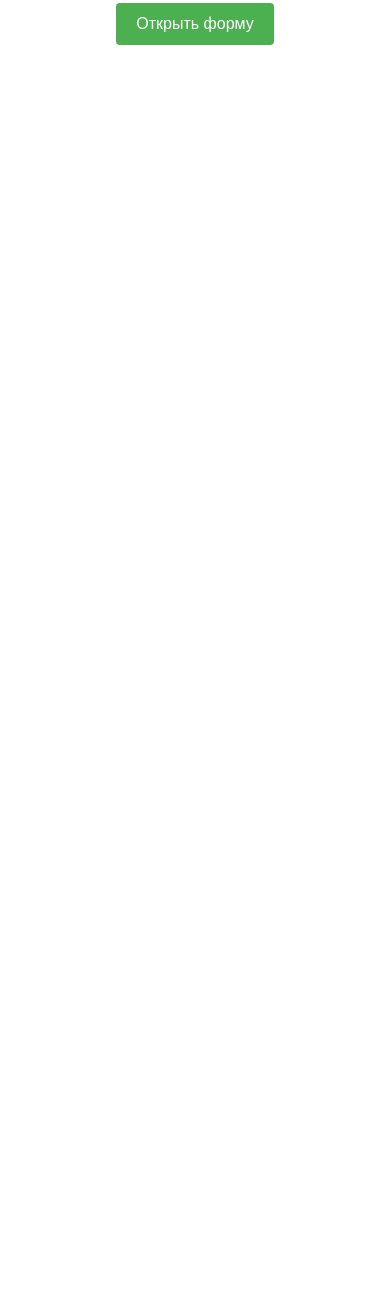
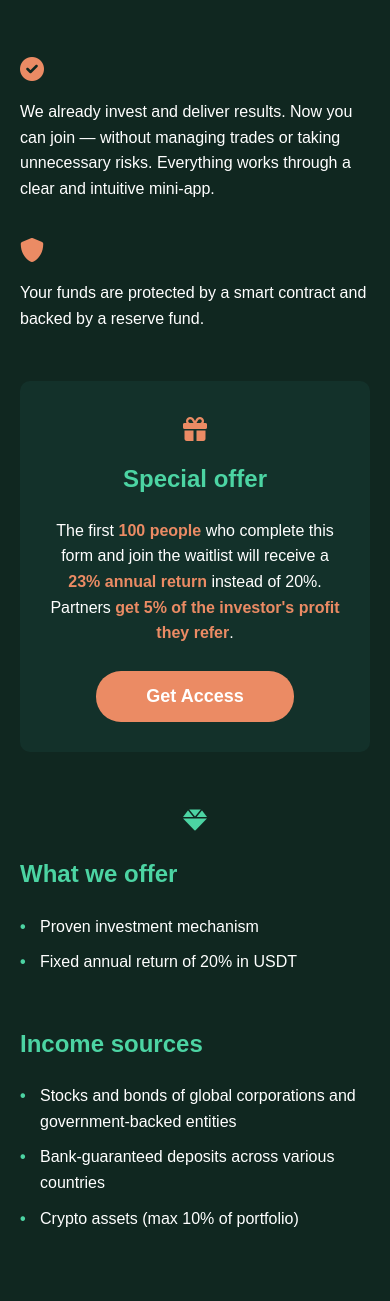
Before and after one commit to AnastasiyaMazura/landing, a website: page client/index.html in a window 390 px wide. Shown: the part 205-1506 px from the top of the page. Before the commit the page ends 844 px from the top, so only its background shows below. Drawn offline with Linux system fonts and the light colour scheme.

Commit message:
chg: dev: Update desktop view

```diff
--- a/client/index.html
+++ b/client/index.html
@@ -1,59 +1,57 @@
 <!DOCTYPE html>
-<html lang="ru">
+<html lang="en">
 <head>
     <meta charset="UTF-8">
     <meta name="viewport" content="width=device-width, initial-scale=1.0">
-    <title>Лендинг</title>
+    <title>20% Stable Income Investment</title>
     <link rel="stylesheet" href="styles.css">
+    <link rel="stylesheet" href="https://cdnjs.cloudflare.com/ajax/libs/font-awesome/6.0.0-beta3/css/all.min.css">
 </head>
 <body>
     <div class="container">
         <header>
-            <h1>Добро пожаловать на лендинг</h1>
-            <p>Простая демонстрация функциональности</p>
+            <h1>20% stable income per<br>year in USDT</h1>
+            <p class="subtitle">Passive. Simple.</p>
         </header>
 
-        <section class="main-content">
-            <button id="openFormBtn">Открыть форму</button>
+        <section class="features">
+            <div class="feature-item">
+                <div class="icon"><i class="fas fa-check-circle"></i></div>
+                <p>We already invest and deliver results. Now you can join — without managing trades or taking unnecessary risks. Everything works through a clear and intuitive mini-app.</p>
+            </div>
+
+            <div class="feature-item">
+                <div class="icon"><i class="fas fa-shield-alt"></i></div>
+                <p>Your funds are protected by a smart contract and backed by a reserve fund.</p>
+            </div>
         </section>
 
-        <!-- Модальное окно -->
-        <div id="formModal" class="modal">
-            <div class="modal-content">
-                <span class="close">&times;</span>
-                <h2>Обратная связь</h2>
-                <form id="contactForm">
-                    <div class="form-group">
-                        <label for="email">Email:</label>
-                        <input type="email" id="email" name="email" required>
-                    </div>
+        <section class="special-offer">
+            <div class="offer-icon"><i class="fas fa-gift"></i></div>
+            <h2>Special offer</h2>
+            <p>
+                The first <span class="highlight">100 people</span> who complete this form and join the waitlist will receive a <span class="highlight">23% annual return</span> instead of 20%. Partners <span class="highlight">get 5% of the investor's profit they refer</span>.
+            </p>
+            <button class="cta-button">Get Access</button>
+        </section>
 
-                    <h3>Выберите интересующие темы:</h3>
-                    <div class="checkbox-group">
-                        <div>
-                            <input type="checkbox" id="option1" name="interests" value="option1">
-                            <label for="option1">Вариант 1</label>
-                        </div>
-                        <div>
-                            <input type="checkbox" id="option2" name="interests" value="option2">
-                            <label for="option2">Вариант 2</label>
-                        </div>
-                        <div>
-                            <input type="checkbox" id="option3" name="interests" value="option3">
-                            <label for="option3">Вариант 3</label>
-                        </div>
-                    </div>
+        <section class="what-we-offer">
+            <div class="section-icon"><i class="fas fa-gem"></i></div>
+            <h2>What we offer</h2>
+            <ul>
+                <li>Proven investment mechanism</li>
+                <li>Fixed annual return of 20% in USDT</li>
+            </ul>
+        </section>
 
-                    <div class="form-group">
-                        <label for="message">Сообщение:</label>
-                        <textarea id="message" name="message" rows="4"></textarea>
-                    </div>
-
-                    <button type="submit">Отправить</button>
-                </form>
-            </div>
-        </div>
+        <section class="income-sources">
+            <h2>Income sources</h2>
+            <ul>
+                <li>Stocks and bonds of global corporations and government-backed entities</li>
+                <li>Bank-guaranteed deposits across various countries</li>
+                <li>Crypto assets (max 10% of portfolio)</li>
+            </ul>
+        </section>
     </div>
-    <script src="script.js"></script>
 </body>
 </html>
--- a/client/styles.css
+++ b/client/styles.css
@@ -1,94 +1,150 @@
+/* Основные стили */
 * {
-    box-sizing: border-box;
     margin: 0;
     padding: 0;
+    box-sizing: border-box;
 }
 
 body {
-    font-family: Arial, sans-serif;
+    font-family: 'Arial', sans-serif;
+    background-color: #102720;
+    color: white;
     line-height: 1.6;
-    padding: 20px;
 }
 
 .container {
     max-width: 800px;
     margin: 0 auto;
+    padding: 40px 20px;
+    text-align: center;
 }
 
+/* Заголовок */
 header {
-    text-align: center;
-    margin-bottom: 40px;
+    margin-bottom: 60px;
 }
 
-.main-content {
-    text-align: center;
-    padding: 20px;
-}
-
-button {
-    background-color: #4CAF50;
-    color: white;
-    padding: 12px 20px;
-    border: none;
-    border-radius: 4px;
-    cursor: pointer;
-    font-size: 16px;
-}
-
-button:hover {
-    background-color: #45a049;
-}
-
-/* Стили для модального окна */
-.modal {
-    display: none;
-    position: fixed;
-    z-index: 1;
-    left: 0;
-    top: 0;
-    width: 100%;
-    height: 100%;
-    background-color: rgba(0,0,0,0.4);
-}
-
-.modal-content {
-    background-color: #fefefe;
-    margin: 15% auto;
-    padding: 20px;
-    border: 1px solid #ddd;
-    width: 80%;
-    max-width: 500px;
-    border-radius: 5px;
-}
-
-.close {
-    color: #aaa;
-    float: right;
-    font-size: 28px;
+h1 {
+    font-size: 40px;
     font-weight: bold;
-    cursor: pointer;
-}
-
-.form-group {
     margin-bottom: 15px;
 }
 
-label {
-    display: block;
-    margin-bottom: 5px;
+.subtitle {
+    font-size: 24px;
+    color: #4cd4a3;
 }
 
-input[type="email"], textarea {
-    width: 100%;
-    padding: 8px;
-    border: 1px solid #ddd;
-    border-radius: 4px;
+/* Блоки с фичами */
+.features {
+    margin-bottom: 50px;
 }
 
-.checkbox-group {
-    margin: 15px 0;
+.feature-item {
+    display: flex;
+    align-items: flex-start;
+    margin-bottom: 30px;
+    text-align: left;
 }
 
-.checkbox-group div {
-    margin-bottom: 8px;
+.icon {
+    color: #eb8b64;
+    font-size: 24px;
+    margin-right: 15px;
+    min-width: 24px;
 }
+
+/* Специальное предложение */
+.special-offer {
+    background-color: #13312a;
+    border-radius: 10px;
+    padding: 30px;
+    margin-bottom: 50px;
+    position: relative;
+}
+
+.offer-icon {
+    color: #eb8b64;
+    font-size: 24px;
+    margin-bottom: 10px;
+}
+
+.highlight {
+    color: #eb8b64;
+    font-weight: bold;
+}
+
+.cta-button {
+    background-color: #eb8b64;
+    color: white;
+    border: none;
+    border-radius: 25px;
+    padding: 15px 50px;
+    font-size: 18px;
+    font-weight: bold;
+    margin-top: 25px;
+    cursor: pointer;
+    transition: background-color 0.3s;
+}
+
+.cta-button:hover {
+    background-color: #f09e7a;
+}
+
+/* Что мы предлагаем */
+.what-we-offer {
+    margin-bottom: 50px;
+    text-align: left;
+}
+
+.section-icon {
+    color: #4cd4a3;
+    font-size: 24px;
+    margin-bottom: 15px;
+    text-align: center;
+}
+
+h2 {
+    font-size: 24px;
+    margin-bottom: 20px;
+    color: #4cd4a3;
+}
+
+/* Источники дохода */
+.income-sources {
+    margin-bottom: 30px;
+    text-align: left;
+}
+
+ul {
+    list-style-type: none;
+}
+
+li {
+    position: relative;
+    padding-left: 20px;
+    margin-bottom: 10px;
+}
+
+li:before {
+    content: "•";
+    color: #4cd4a3;
+    position: absolute;
+    left: 0;
+    font-weight: bold;
+}
+
+/* Адаптивный дизайн */
+@media (max-width: 600px) {
+    h1 {
+        font-size: 32px;
+    }
+
+    .feature-item {
+        flex-direction: column;
+    }
+
+    .icon {
+        margin-bottom: 10px;
+    }
+}
```
